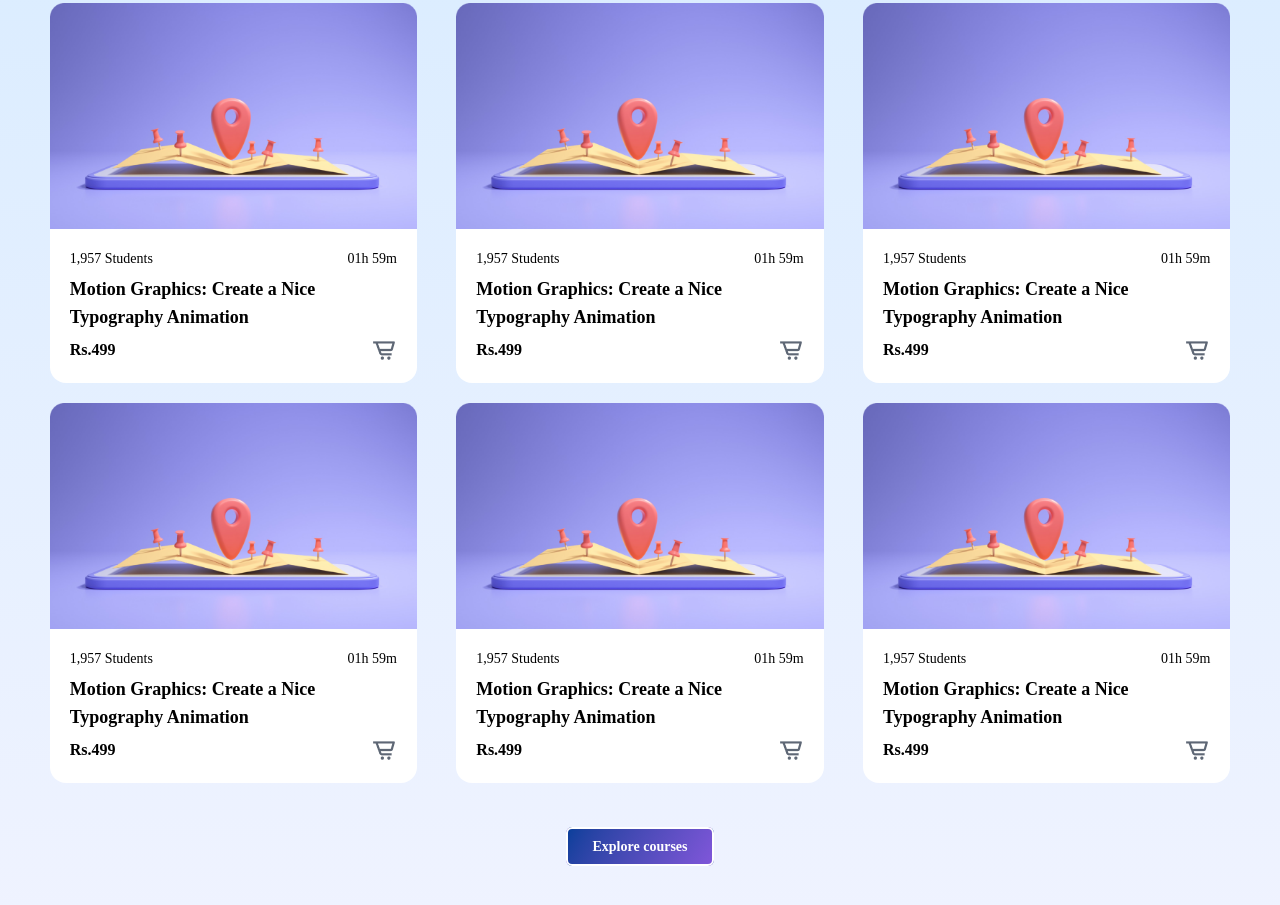
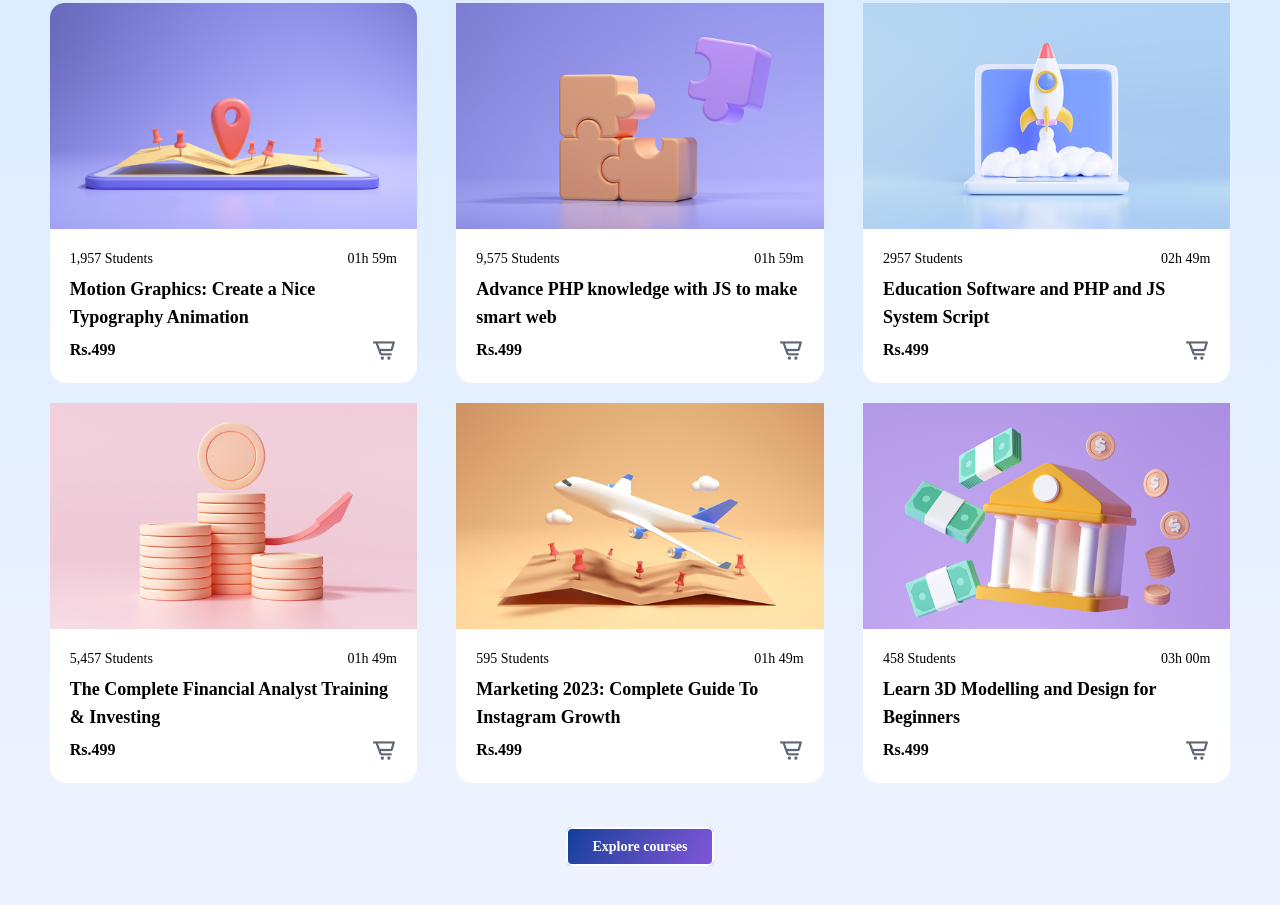
Before and after one commit to CodeRamana/edu-tech-website, a website: page index.html in a window 1280 px wide. Shown: the part 1361-2266 px from the top of the page. Drawn offline with Linux system fonts and the light colour scheme.

Commit message:
All Images and Text are fixed

```diff
--- a/index.html
+++ b/index.html
@@ -133,15 +133,15 @@
                         </div>
                     </div>
                     <div class="bg-white rounded-2xl max-w-[512px] w-[95%] mx-auto">
-                        <img src="assets/Mask.png" alt="">
+                        <img src="assets/mask2.png" alt="">
                         <div class="flex flex-col gap-1.5 p-5 ">
                             <div class="flex justify-between items-center font-[Saira] text-sm">
-                                <p>1,957 Students</p>
+                                <p>9,575 Students</p>
                                 <p>01h 59m</p>
                             </div>
                             <p class="font-[Saira] font-extrabold text-lg">
-                                Motion Graphics: Create a Nice
-                                Typography Animation
+                                Advance PHP knowledge with JS to
+make smart web
                             </p>
                             <div class="flex justify-between items-center font-[Saira]">
                                 <p class="font-bold">Rs.499</p>
@@ -150,15 +150,15 @@
                         </div>
                     </div>
                     <div class="bg-white rounded-2xl max-w-[512px] w-[95%] mx-auto">
-                        <img src="assets/Mask.png" alt="">
+                        <img src="assets/mask3.png" alt="">
                         <div class="flex flex-col gap-1.5 p-5 ">
                             <div class="flex justify-between items-center font-[Saira] text-sm">
-                                <p>1,957 Students</p>
-                                <p>01h 59m</p>
+                                <p>2957 Students</p>
+                                <p>02h 49m</p>
                             </div>
                             <p class="font-[Saira] font-extrabold text-lg">
-                                Motion Graphics: Create a Nice
-                                Typography Animation
+                                Education Software and PHP and JS
+System Script
                             </p>
                             <div class="flex justify-between items-center font-[Saira]">
                                 <p class="font-bold">Rs.499</p>
@@ -167,15 +167,15 @@
                         </div>
                     </div>
                     <div class="bg-white rounded-2xl max-w-[512px] w-[95%] mx-auto">
-                        <img src="assets/Mask.png" alt="">
+                        <img src="assets/mask4.png" alt="">
                         <div class="flex flex-col gap-1.5 p-5 ">
                             <div class="flex justify-between items-center font-[Saira] text-sm">
-                                <p>1,957 Students</p>
-                                <p>01h 59m</p>
+                                <p>5,457 Students</p>
+                                <p>01h 49m</p>
                             </div>
                             <p class="font-[Saira] font-extrabold text-lg">
-                                Motion Graphics: Create a Nice
-                                Typography Animation
+                                The Complete Financial Analyst
+Training & Investing
                             </p>
                             <div class="flex justify-between items-center font-[Saira]">
                                 <p class="font-bold">Rs.499</p>
@@ -184,15 +184,15 @@
                         </div>
                     </div>
                     <div class="bg-white rounded-2xl max-w-[512px] w-[95%] mx-auto">
-                        <img src="assets/Mask.png" alt="">
+                        <img src="assets/mask5.png" alt="">
                         <div class="flex flex-col gap-1.5 p-5 ">
                             <div class="flex justify-between items-center font-[Saira] text-sm">
-                                <p>1,957 Students</p>
-                                <p>01h 59m</p>
+                                <p>595 Students</p>
+                                <p>01h 49m</p>
                             </div>
                             <p class="font-[Saira] font-extrabold text-lg">
-                                Motion Graphics: Create a Nice
-                                Typography Animation
+                                Marketing 2023: Complete Guide To
+Instagram Growth
                             </p>
                             <div class="flex justify-between items-center font-[Saira]">
                                 <p class="font-bold">Rs.499</p>
@@ -201,15 +201,15 @@
                         </div>
                     </div>
                     <div class="bg-white rounded-2xl max-w-[512px] w-[95%] mx-auto">
-                        <img src="assets/Mask.png" alt="">
+                        <img src="assets/mask6.png" alt="">
                         <div class="flex flex-col gap-1.5 p-5 ">
                             <div class="flex justify-between items-center font-[Saira] text-sm">
-                                <p>1,957 Students</p>
-                                <p>01h 59m</p>
+                                <p>458 Students</p>
+                                <p>03h 00m</p>
                             </div>
                             <p class="font-[Saira] font-extrabold text-lg">
-                                Motion Graphics: Create a Nice
-                                Typography Animation
+                                Learn 3D Modelling and Design
+for Beginners
                             </p>
                             <div class="flex justify-between items-center font-[Saira]">
                                 <p class="font-bold">Rs.499</p>
```
Also changed, not shown: assets/mask2.png (added), assets/mask3.png (added), assets/mask4.png (added), assets/mask5.png (added), assets/mask6.png (added).
